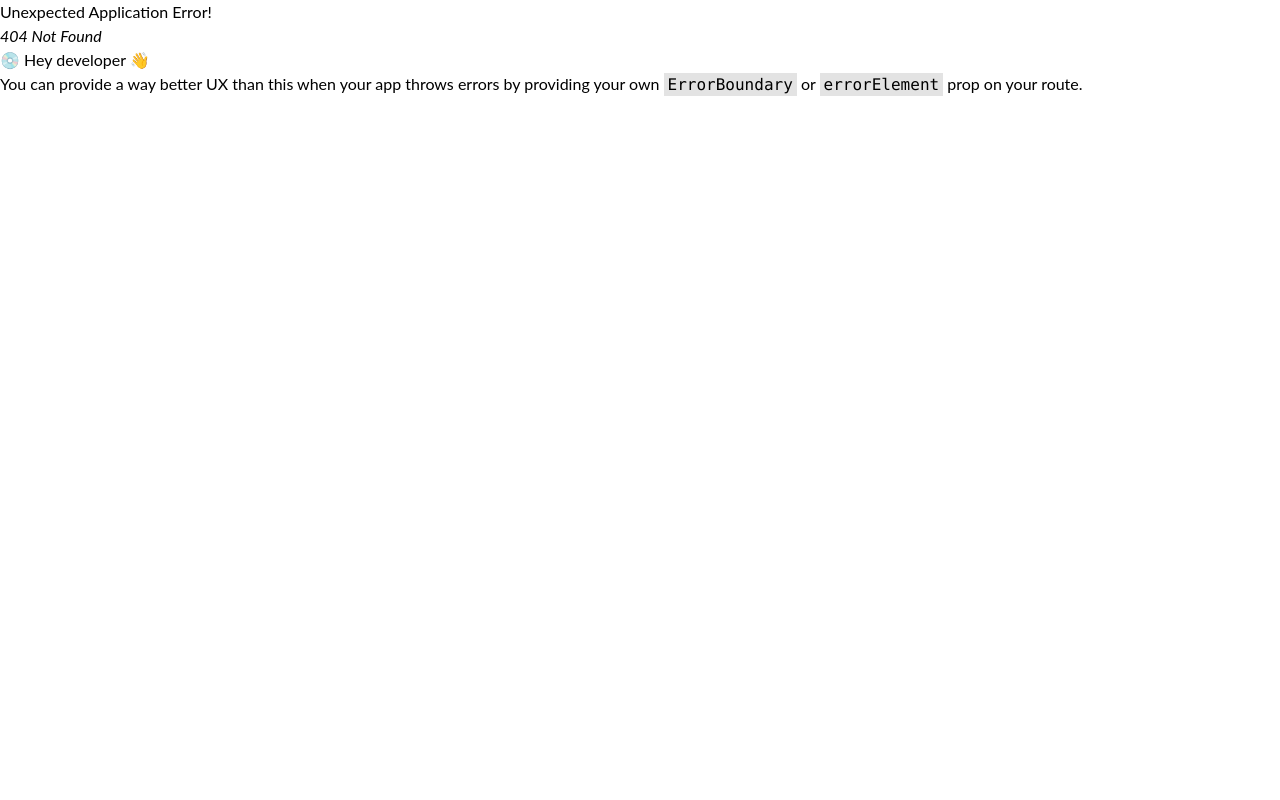
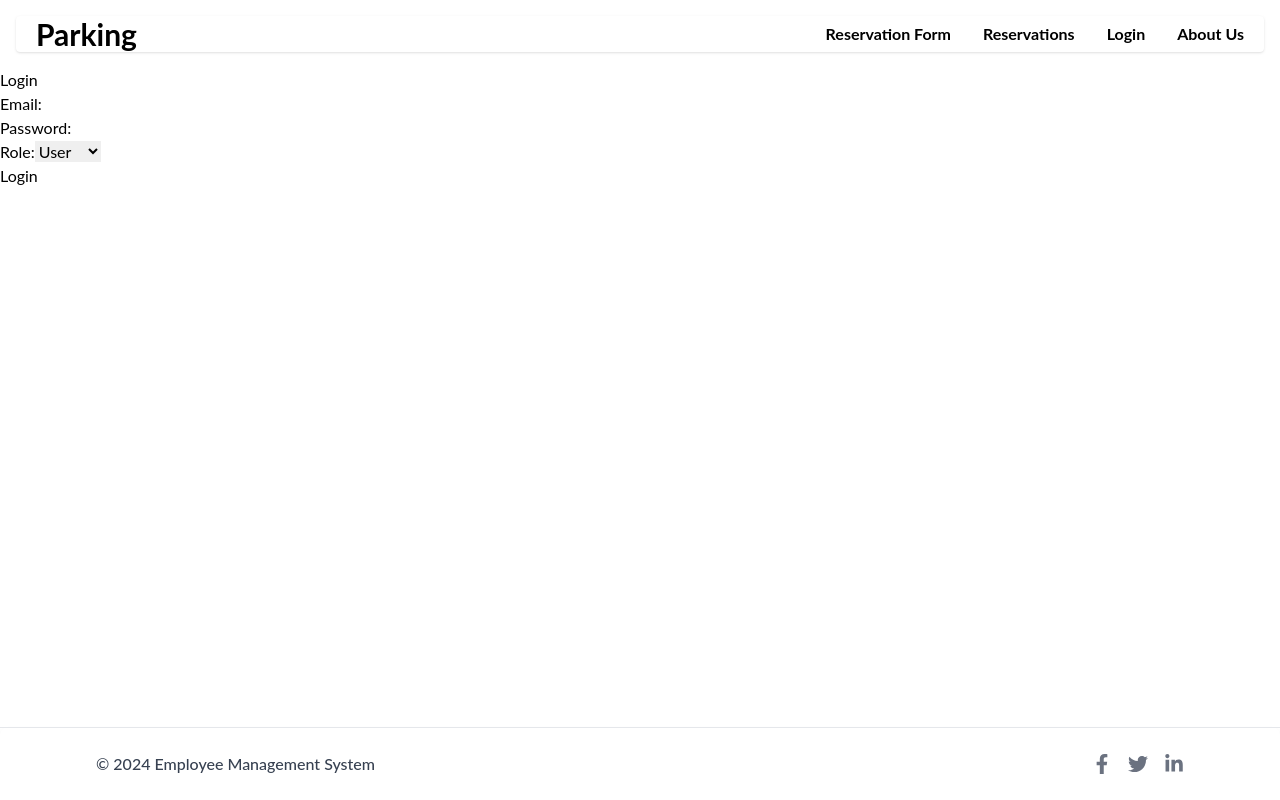
Before and after one commit to abhixsh/parkmate-frontend, a React (Vite) app: page /login in a window 1280 px wide. Before the commit this address had no page. Built offline with nearby package versions, Linux system fonts and the light colour scheme.

Commit message:
add Login and Register components; implement ManageReservations and ManageParkingSpots features; update Navbar with Login link

```diff
--- a/src/components/AddParkingSpot.jsx
+++ b/src/components/AddParkingSpot.jsx
@@ -1,38 +1,52 @@
-import { useState } from "react";
-import { useNavigate } from "react-router-dom";
+// src/components/AddParkingSpot.jsx
+import React, { useState } from 'react';
 
-export default function AddParkingSpot() {
-  const [form, setForm] = useState({ number: "", availability: "Available" });
-  const navigate = useNavigate();
-
-  const updateForm = (value) => setForm({ ...form, ...value });
+const AddParkingSpot = () => {
+  const [name, setName] = useState('');
+  const [location, setLocation] = useState('');
 
   const handleSubmit = async (e) => {
     e.preventDefault();
-    await fetch("http://localhost:5050/parkingSpots", {
-      method: "POST",
-      headers: { "Content-Type": "application/json" },
-      body: JSON.stringify(form),
+    // API call to add parking spot
+    const response = await fetch('/api/parking-spots', {
+      method: 'POST',
+      headers: { 'Content-Type': 'application/json' },
+      body: JSON.stringify({ name, location }),
     });
-    navigate("/reservations");
+    if (response.ok) {
+      // Redirect or show success message
+      console.log('Parking Spot Added');
+    } else {
+      console.error('Failed to add parking spot');
+    }
   };
 
   return (
-    <div className="container mx-auto p-6 max-w-lg bg-white rounded-lg shadow-lg mt-20">
-      <h3 className="text-2xl font-semibold text-center mb-6">Add a New Parking Spot</h3>
-      <form onSubmit={handleSubmit} className="space-y-4">
-        <div className="flex flex-col">
-          <label className="text-lg">Spot Number</label>
+    <div className="add-parking-spot">
+      <h2>Add Parking Spot</h2>
+      <form onSubmit={handleSubmit}>
+        <div>
+          <label>Parking Spot Name:</label>
           <input
             type="text"
-            value={form.number}
-            onChange={(e) => updateForm({ number: e.target.value })}
+            value={name}
+            onChange={(e) => setName(e.target.value)}
             required
-            className="p-3 border rounded-md"
           />
         </div>
-        <button type="submit" className="w-full bg-blue-500 text-white p-3 rounded-md">Add Spot</button>
+        <div>
+          <label>Location:</label>
+          <input
+            type="text"
+            value={location}
+            onChange={(e) => setLocation(e.target.value)}
+            required
+          />
+        </div>
+        <button type="submit">Add Spot</button>
       </form>
     </div>
   );
-}
+};
+
+export default AddParkingSpot;
--- a/src/components/AdminDashboard.jsx
+++ b/src/components/AdminDashboard.jsx
@@ -1,39 +1,17 @@
-import { useState, useEffect } from "react";
-import { Link } from "react-router-dom";
+// src/components/AdminDashboard.jsx
+import React from 'react';
+import { Link } from 'react-router-dom';
 
-export default function AdminDashboard() {
-  const [parkingSpots, setParkingSpots] = useState([]);
-
-  useEffect(() => {
-    async function fetchParkingSpots() {
-      const response = await fetch("http://localhost:5050/parkingSpots");
-      if (response.ok) {
-        const data = await response.json();
-        setParkingSpots(data);
-      }
-    }
-    fetchParkingSpots();
-  }, []);
-
-  const handleDelete = async (id) => {
-    await fetch(`http://localhost:5050/parkingSpots/${id}`, {
-      method: "DELETE",
-    });
-    setParkingSpots(parkingSpots.filter((spot) => spot._id !== id));
-  };
-
+const AdminDashboard = () => {
   return (
-    <div className="container mx-auto p-6">
-      <h2 className="text-3xl font-bold text-center mb-6">Admin Dashboard</h2>
-      <Link to="/create" className="text-blue-500">Add New Parking Spot</Link>
-      <ul className="mt-4">
-        {parkingSpots.map((spot) => (
-          <li key={spot._id} className="border-b p-4 flex justify-between">
-            <div>Spot {spot.number} - {spot.available ? "Available" : "Reserved"}</div>
-            <button onClick={() => handleDelete(spot._id)} className="text-red-500">Delete</button>
-          </li>
-        ))}
-      </ul>
+    <div className="admin-dashboard">
+      <h1>Admin Dashboard</h1>
+      <div className="dashboard-links">
+        <Link to="/manage-parking-spots">Manage Parking Spots</Link>
+        <Link to="/manage-reservations">Manage Reservations</Link>
+      </div>
     </div>
   );
-}
+};
+
+export default AdminDashboard;
--- /dev/null
+++ b/src/components/Login.jsx
@@ -0,0 +1,53 @@
+// src/components/Login.jsx
+import React, { useState } from 'react';
+
+const Login = () => {
+  const [email, setEmail] = useState('');
+  const [password, setPassword] = useState('');
+  const [role, setRole] = useState('user'); // Default to 'user' role
+
+  const handleSubmit = (e) => {
+    e.preventDefault();
+    // Add your login logic here (e.g., API call for login)
+    console.log('Logged in with:', { email, password, role });
+  };
+
+  return (
+    <div className="login-container">
+      <h2>Login</h2>
+      <form onSubmit={handleSubmit}>
+        <div>
+          <label>Email:</label>
+          <input
+            type="email"
+            value={email}
+            onChange={(e) => setEmail(e.target.value)}
+            required
+          />
+        </div>
+        <div>
+          <label>Password:</label>
+          <input
+            type="password"
+            value={password}
+            onChange={(e) => setPassword(e.target.value)}
+            required
+          />
+        </div>
+        <div>
+          <label>Role:</label>
+          <select
+            value={role}
+            onChange={(e) => setRole(e.target.value)}
+          >
+            <option value="user">User</option>
+            <option value="admin">Admin</option>
+          </select>
+        </div>
+        <button type="submit">Login</button>
+      </form>
+    </div>
+  );
+};
+
+export default Login;
--- /dev/null
+++ b/src/components/ManageParkingSpots.jsx
@@ -0,0 +1,48 @@
+// src/components/ManageParkingSpots.jsx
+import React, { useState, useEffect } from 'react';
+import { Link } from 'react-router-dom';
+
+const ManageParkingSpots = () => {
+  const [parkingSpots, setParkingSpots] = useState([]);
+
+  useEffect(() => {
+    // Fetch parking spots from API
+    // Replace with your actual API call
+    const fetchParkingSpots = async () => {
+      const response = await fetch('/api/parking-spots');
+      const data = await response.json();
+      setParkingSpots(data);
+    };
+
+    fetchParkingSpots();
+  }, []);
+
+  const handleDelete = async (id) => {
+    // Call API to delete parking spot
+    const response = await fetch(`/api/parking-spots/${id}`, {
+      method: 'DELETE',
+    });
+    if (response.ok) {
+      setParkingSpots(parkingSpots.filter(spot => spot.id !== id));
+    }
+  };
+
+  return (
+    <div className="manage-parking-spots">
+      <h2>Manage Parking Spots</h2>
+      <div>
+        <Link to="/add-parking-spot" className="btn">Add New Parking Spot</Link>
+      </div>
+      <ul>
+        {parkingSpots.map(spot => (
+          <li key={spot.id} className="parking-spot">
+            <span>{spot.name} - {spot.location}</span>
+            <button onClick={() => handleDelete(spot.id)} className="btn-delete">Delete</button>
+          </li>
+        ))}
+      </ul>
+    </div>
+  );
+};
+
+export default ManageParkingSpots;
--- /dev/null
+++ b/src/components/ManageReservations.jsx
@@ -0,0 +1,43 @@
+// src/components/ManageReservations.jsx
+import React, { useState, useEffect } from 'react';
+
+const ManageReservations = () => {
+  const [reservations, setReservations] = useState([]);
+
+  useEffect(() => {
+    // Fetch reservations from API
+    const fetchReservations = async () => {
+      const response = await fetch('/api/reservations');
+      const data = await response.json();
+      setReservations(data);
+    };
+
+    fetchReservations();
+  }, []);
+
+  const handleCancel = async (id) => {
+    // Call API to cancel reservation
+    const response = await fetch(`/api/reservations/${id}`, {
+      method: 'DELETE',
+    });
+    if (response.ok) {
+      setReservations(reservations.filter(reservation => reservation.id !== id));
+    }
+  };
+
+  return (
+    <div className="manage-reservations">
+      <h2>Manage Reservations</h2>
+      <ul>
+        {reservations.map(reservation => (
+          <li key={reservation.id} className="reservation">
+            <span>{reservation.user.name} - {reservation.parkingSpot.name}</span>
+            <button onClick={() => handleCancel(reservation.id)} className="btn-cancel">Cancel Reservation</button>
+          </li>
+        ))}
+      </ul>
+    </div>
+  );
+};
+
+export default ManageReservations;
--- a/src/components/Navbar.jsx
+++ b/src/components/Navbar.jsx
@@ -8,6 +8,7 @@ export default function Navbar() {
         <div className="flex space-x-8">
           <NavLink to="/create" className="font-bold">Reservation Form</NavLink>
           <NavLink to="/reservations" className="font-bold">Reservations</NavLink>
+          <NavLink to="/login" className="font-bold">Login</NavLink>
           <NavLink to="/about" className="font-bold">About Us</NavLink>
         </div>
       </nav>
--- /dev/null
+++ b/src/components/Register.jsx
@@ -0,0 +1,53 @@
+// src/components/Register.jsx
+import React, { useState } from 'react';
+
+const Register = () => {
+  const [email, setEmail] = useState('');
+  const [password, setPassword] = useState('');
+  const [role, setRole] = useState('user'); // Default to 'user' role
+
+  const handleSubmit = (e) => {
+    e.preventDefault();
+    // Add your registration logic here (e.g., API call for registration)
+    console.log('Registered with:', { email, password, role });
+  };
+
+  return (
+    <div className="register-container">
+      <h2>Register</h2>
+      <form onSubmit={handleSubmit}>
+        <div>
+          <label>Email:</label>
+          <input
+            type="email"
+            value={email}
+            onChange={(e) => setEmail(e.target.value)}
+            required
+          />
+        </div>
+        <div>
+          <label>Password:</label>
+          <input
+            type="password"
+            value={password}
+            onChange={(e) => setPassword(e.target.value)}
+            required
+          />
+        </div>
+        <div>
+          <label>Role:</label>
+          <select
+            value={role}
+            onChange={(e) => setRole(e.target.value)}
+          >
+            <option value="user">User</option>
+            <option value="admin">Admin</option>
+          </select>
+        </div>
+        <button type="submit">Register</button>
+      </form>
+    </div>
+  );
+};
+
+export default Register;
```
Also changed, not shown: src/main.jsx (+13 -2 lines).
